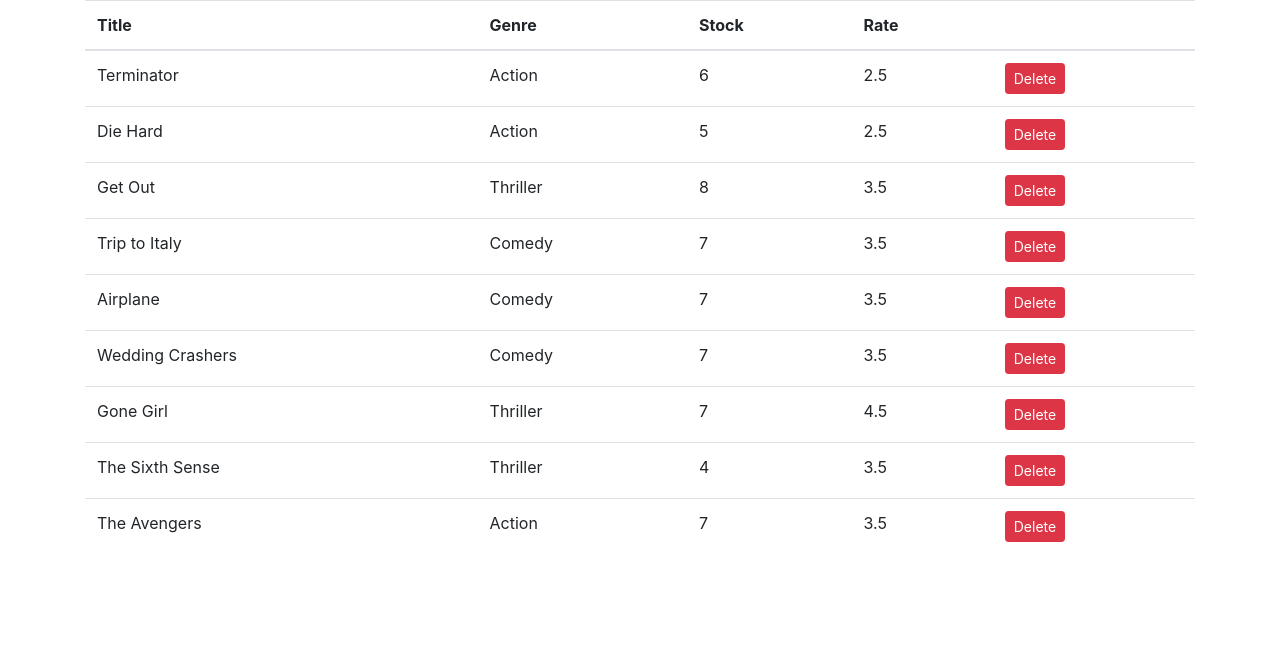
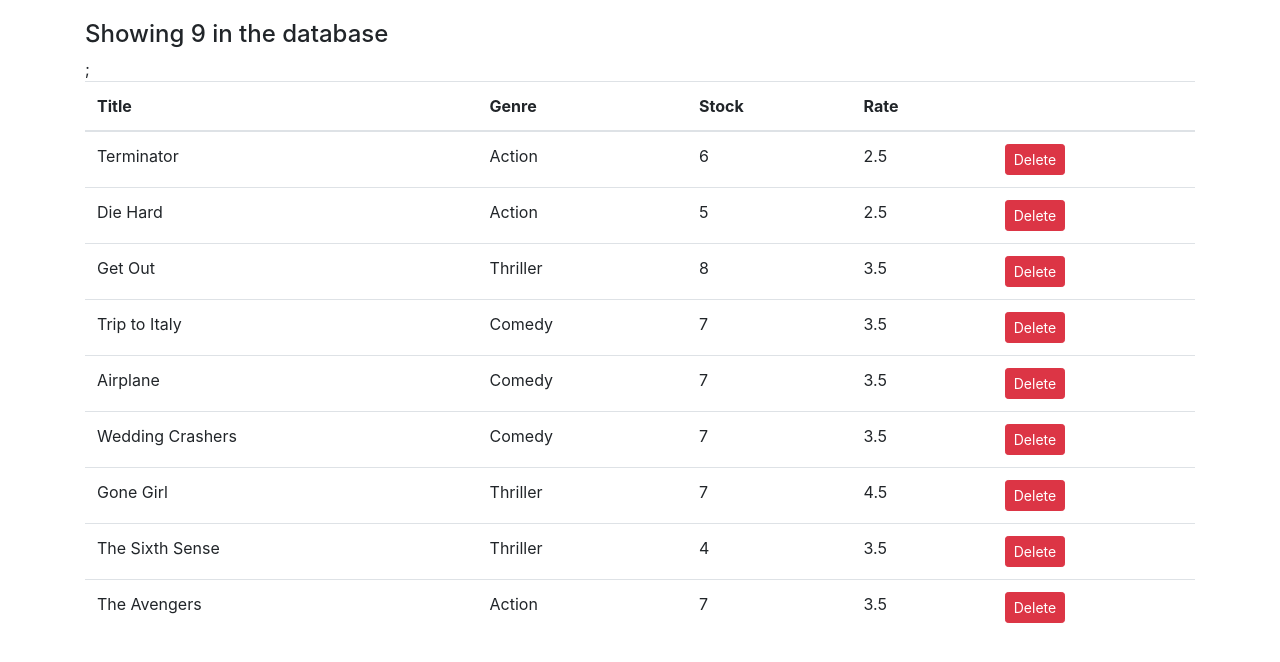
Before and after one commit to PeterFred/VidlyReact, a React (Create React App) app in the folder vidly-react/: page / in a window 1280 px wide. Shown: the top 662 px of the page. Built offline with nearby package versions, Linux system fonts and the light colour scheme.

Commit message:
Conditionally rendered the table

```diff
--- a/vidly-react/src/components/movies.jsx
+++ b/vidly-react/src/components/movies.jsx
@@ -10,7 +10,13 @@
   };
 
   render() {
+    const { length: movieCount } = this.state.movies; //Object destructuring
+
+    if (movieCount === 0) return <h4>There are no movies in the database</h4>;
+
     return (
+      <React.Fragment>
+        <h4>Showing {movieCount} in the database</h4>;
         <table className="table">
           <thead>
             <tr>
@@ -41,6 +47,7 @@
             ))}
           </tbody>
         </table>
+      </React.Fragment>
     );
   }
 }
--- a/vidly-react/src/index.css
+++ b/vidly-react/src/index.css
@@ -1,13 +1,14 @@
 body {
   margin: 0;
-  font-family: -apple-system, BlinkMacSystemFont, 'Segoe UI', 'Roboto', 'Oxygen',
-    'Ubuntu', 'Cantarell', 'Fira Sans', 'Droid Sans', 'Helvetica Neue',
+  font-family: -apple-system, BlinkMacSystemFont, "Segoe UI", "Roboto", "Oxygen",
+    "Ubuntu", "Cantarell", "Fira Sans", "Droid Sans", "Helvetica Neue",
     sans-serif;
   -webkit-font-smoothing: antialiased;
   -moz-osx-font-smoothing: grayscale;
+  padding: 20px 0 0 0;
 }
 
 code {
-  font-family: source-code-pro, Menlo, Monaco, Consolas, 'Courier New',
+  font-family: source-code-pro, Menlo, Monaco, Consolas, "Courier New",
     monospace;
 }
```
Lines whose indentation alone changed are shown as unchanged.
